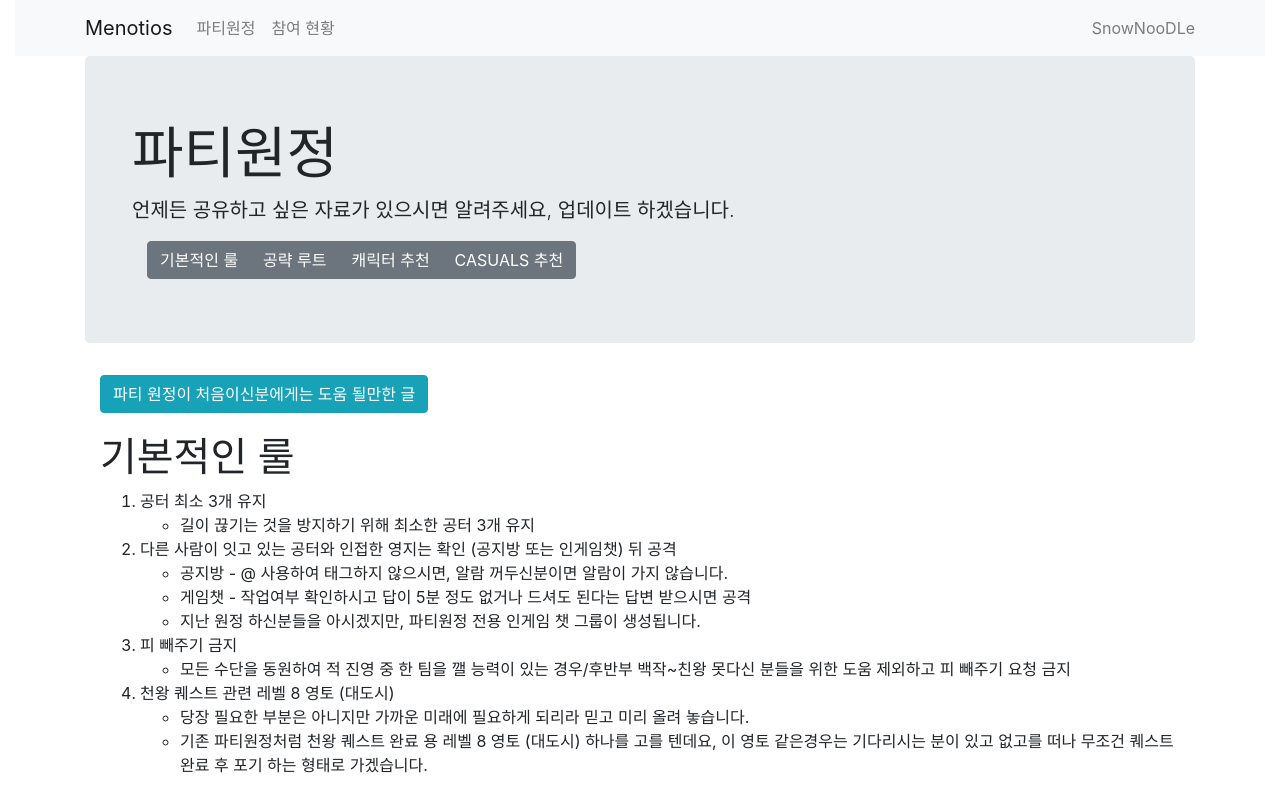
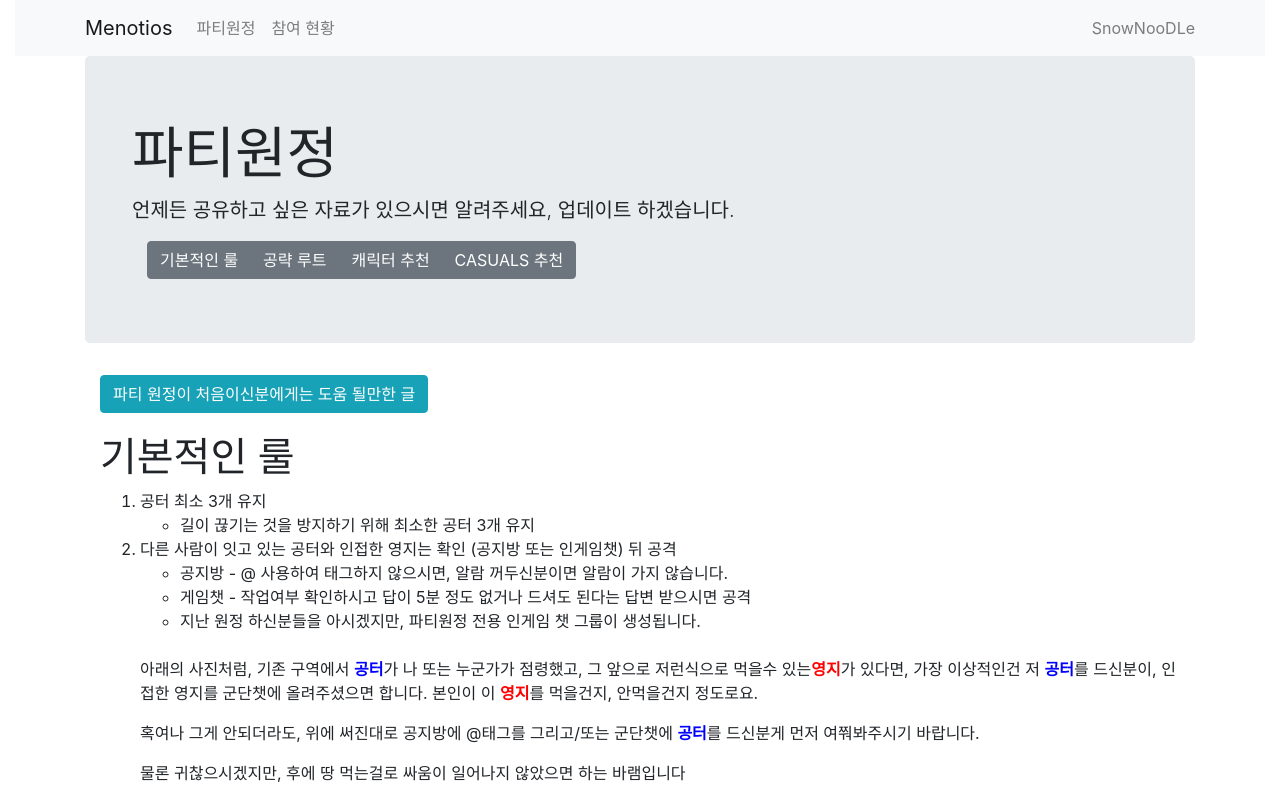
Before and after one commit to SnowNooDLe/afk_arena_menotios, a React (Create React App) app: page /#/abyssal in a window 1280 px wide. Shown: the top 799 px of the page. Built offline with nearby package versions, Linux system fonts and the light colour scheme.

Commit message:
tile update

```diff
--- a/src/views/Abyssal.js
+++ b/src/views/Abyssal.js
@@ -3,6 +3,7 @@ import React, { Fragment, useRef } from "react";
 import startChar1 from "assets/images/guide_1.jpg";
 import startChar2 from "assets/images/guide_2.jpg";
 import casualsGuide from "assets/images/abyssal_guide.png";
+import tile from "assets/images/tile.jpg";
 import map from "assets/images/guide_3.jpg";
 
 import "assets/style/Abyssal.css";
@@ -89,7 +90,6 @@ const Abyssal = () => {
                 <li>길이 끊기는 것을 방지하기 위해 최소한 공터 3개 유지</li>
               </ul>
             </li>
-
             <li>
               다른 사람이 잇고 있는 공터와 인접한 영지는 확인 (공지방 또는
               인게임챗) 뒤 공격
@@ -108,6 +108,29 @@ const Abyssal = () => {
                 </li>
               </ul>
             </li>
+            <br />
+            <p>
+              아래의 사진처럼, 기존 구역에서{" "}
+              <span style={{ color: "blue", fontWeight: "bolder" }}>공터</span>
+              가 나 또는 누군가가 점령했고, 그 앞으로 저런식으로 먹을수 있는
+              <span style={{ color: "red", fontWeight: "bolder" }}>영지</span>가
+              있다면, 가장 이상적인건 저{" "}
+              <span style={{ color: "blue", fontWeight: "bolder" }}>공터</span>
+              를 드신분이, 인접한 영지를 군단챗에 올려주셨으면 합니다. 본인이 이{" "}
+              <span style={{ color: "red", fontWeight: "bolder" }}>영지</span>를
+              먹을건지, 안먹을건지 정도로요.
+            </p>
+            <p>
+              혹여나 그게 안되더라도, 위에 써진대로 공지방에 @태그를 그리고/또는
+              군단챗에{" "}
+              <span style={{ color: "blue", fontWeight: "bolder" }}>공터</span>
+              를 드신분게 먼저 여쭤봐주시기 바랍니다.
+            </p>
+            <p>
+              물론 귀찮으시겠지만, 후에 땅 먹는걸로 싸움이 일어나지 않았으면
+              하는 바램입니다
+            </p>
+            <img src={tile} />
 
             <li>
               피 빼주기 금지
@@ -119,7 +142,6 @@ const Abyssal = () => {
                 </li>
               </ul>
             </li>
-
             <li>
               천왕 퀘스트 관련 레벨 8 영토 (대도시)
               <ul>
@@ -135,7 +157,11 @@ const Abyssal = () => {
               </ul>
             </li>
           </ol>
-          <button type="button" className="btn btn-success" onClick={scrollToTop}>
+          <button
+            type="button"
+            className="btn btn-success"
+            onClick={scrollToTop}
+          >
             페이지 맨 위로
           </button>
         </div>
@@ -160,7 +186,11 @@ const Abyssal = () => {
 
           <img src={map} />
 
-          <button type="button" className="btn btn-success" onClick={scrollToTop}>
+          <button
+            type="button"
+            className="btn btn-success"
+            onClick={scrollToTop}
+          >
             페이지 맨 위로
           </button>
         </div>
@@ -201,7 +231,11 @@ const Abyssal = () => {
               타이더스, 나코루루, 켈투르, 탕구리(보스)
             </span>
           </p>
-          <button type="button" className="btn btn-success" onClick={scrollToTop}>
+          <button
+            type="button"
+            className="btn btn-success"
+            onClick={scrollToTop}
+          >
             페이지 맨 위로
           </button>
         </div>
@@ -214,7 +248,11 @@ const Abyssal = () => {
           </h2>
 
           <img src={casualsGuide} />
-          <button type="button" className="btn btn-success" onClick={scrollToTop}>
+          <button
+            type="button"
+            className="btn btn-success"
+            onClick={scrollToTop}
+          >
             페이지 맨 위로
           </button>
         </div>
```
Also changed, not shown: src/assets/images/tile.jpg (added).
